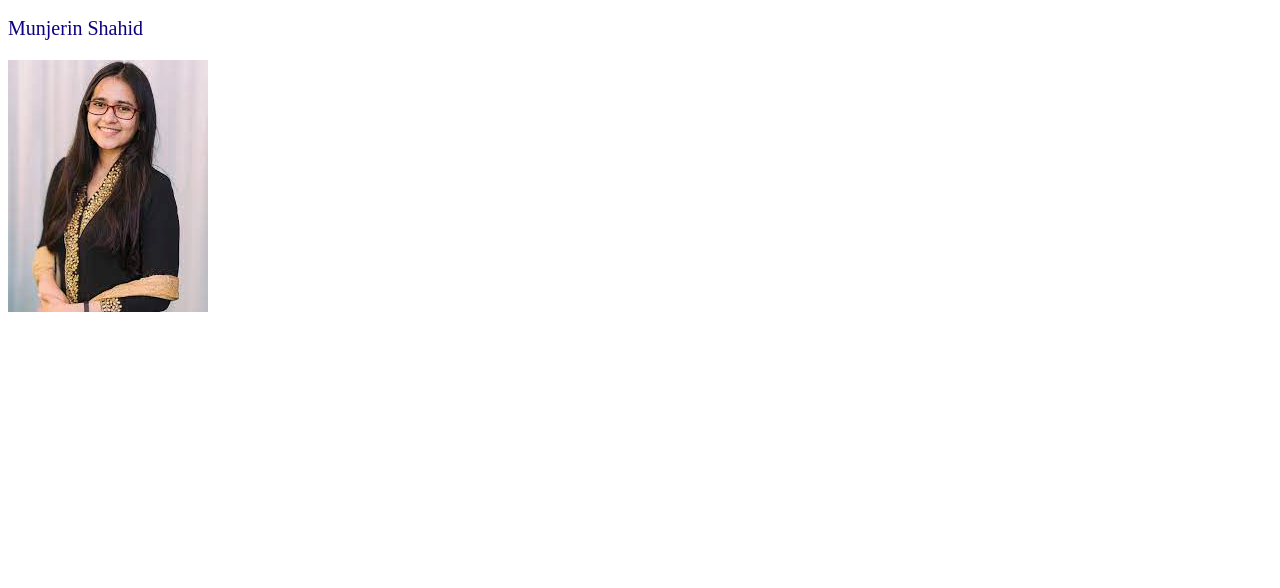
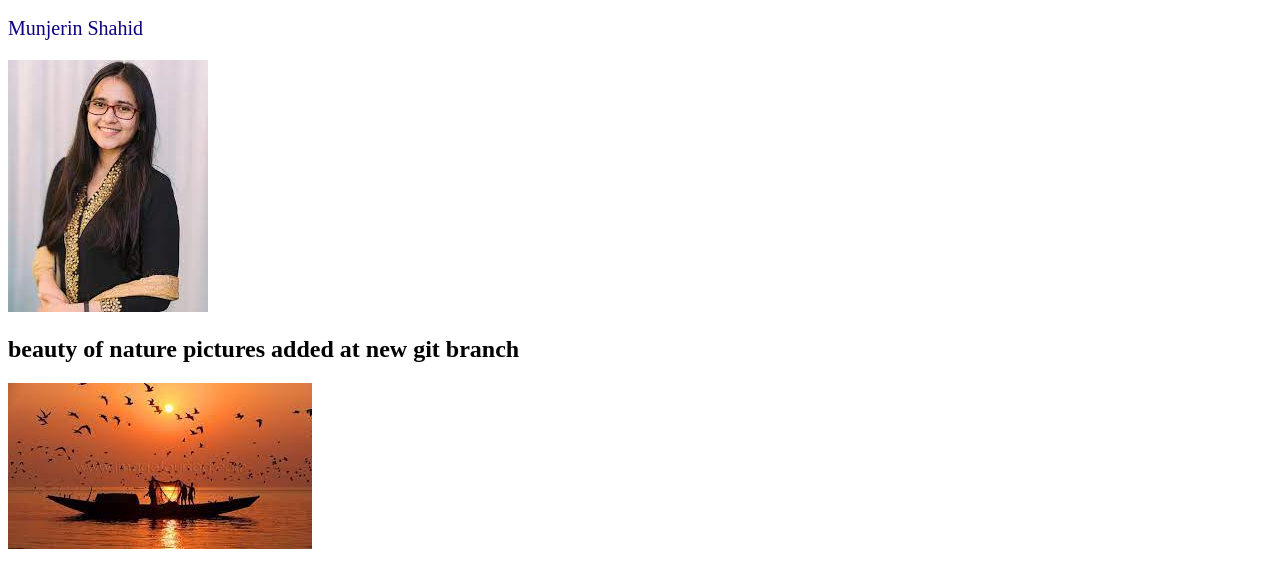
Before and after one commit to YasinForhadSakib/my-first-repo, a plain HTML site: page index.html in a window 1280 px wide. Shown: the part 106-694 px from the top of the page. Drawn offline with Linux system fonts and the light colour scheme.

Commit message:
nature-pic

```diff
--- a/index.html
+++ b/index.html
@@ -13,5 +13,8 @@
    <p>Munjerin Shahid</p>
    <img src="munjerin.jpg
    " alt="">
+<h2>beauty of nature pictures added at new git branch</h2>
+<img src="fishing.jpg" alt="">
+
 </body>
 </html>
```
